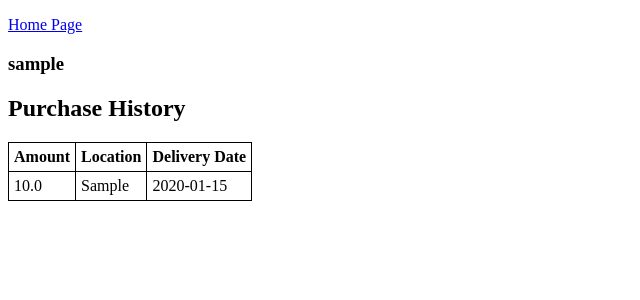
After one commit to DylanL826/COSC-4353-Team-11, a Django app: page /history in a window 1280 px wide. The commit adds this page. Shown: the top 300 px of the page, without its empty margins (0-640 px from the left). Run offline with Django 4.2, Linux system fonts and the light colour scheme; a user stored in the database is signed in; tables that the repository leaves empty hold one stand-in row (values such as "Sample post").

Commit message:
Added history page, displays transactions as a table (amount, locations, del. date).

```diff
--- a/sd_app/models.py
+++ b/sd_app/models.py
@@ -19,8 +19,8 @@ class Transaction(models.Model):
     # User who made the transaction
     user = models.ForeignKey(User, on_delete=models.CASCADE)
 
-    def __str__(self):
-        return "Amount: " + str(self.amount) + " gal. Location: at " + str(self.location) + ". Delivery Date: " + str(self.delivery_date)
+    # def __str__(self):
+    #     return "Amount: " + str(self.amount) + " gal. Location: at " + str(self.location) + ". Delivery Date: " + str(self.delivery_date)
 
 class UserProfile(models.Model):
     user = models.OneToOneField(User, on_delete=models.CASCADE)
--- /dev/null
+++ b/sd_app/templates/sd_app/history.html
@@ -0,0 +1,38 @@
+<!DOCTYPE html>
+{% extends "sd_app/base.html" %}
+
+{% block content %}
+<html lang="en" xmlns="http://www.w3.org/1999/xhtml">
+<head>
+    <meta charset="utf-8" />
+    <title>History</title>
+    <style>
+        table, th, td {
+            border: 1px solid black;
+            border-collapse: collapse;
+        }
+        th, td {
+            padding: 5px;
+        }
+    </style>
+</head>
+<body>
+    <h3>{{ user.username }}</h3>
+    <h2>Purchase History</h2>
+    <table>
+        <tr>
+            <th>Amount</th>
+            <th>Location</th>
+            <th>Delivery Date</th>
+        </tr>
+        {% for purchase in purchases %}
+            <tr>
+                <td>{{ purchase.amount }}</td>
+                <td>{{ purchase.location }}</td>
+                <td>{{ purchase.delivery_date }}</td>
+            </tr>
+        {% endfor %}
+    </table>
+</body>
+</html>
+{% endblock %}
--- a/sd_app/templates/sd_app/home.html
+++ b/sd_app/templates/sd_app/home.html
@@ -9,6 +9,9 @@
         <a href="{% url 'sd_app:buy' %}">Make a purchase</a>
     </br>
     </br>
+        <a href="{% url 'sd_app:history' %}">Quote History</a>
+    </br>
+    </br>
         <a href="{% url 'logout' %}">Logout</a>
     </p>
 {% else %}
--- a/sd_app/templates/sd_app/profile.html
+++ b/sd_app/templates/sd_app/profile.html
@@ -15,11 +15,6 @@
         {{ profile_form.as_p }}
         <button class="btn btn-primary" type="submit">Save</button>
     </form>
-    <br>
-    <h2>Purchase History</h2>
-    {% for purchase in purchases %}
-        <li>{{ purchase }}</li>
-    {% endfor %}
 </body>
 </html>
 {% endblock %}
--- a/sd_app/urls.py
+++ b/sd_app/urls.py
@@ -11,4 +11,5 @@ urlpatterns = [
     path('profile/', views.profilePage, name = 'profile'),
     path('buy/', views.buyPage, name='buy'),
     path("register/", views.registerPage, name="register"),
+    path("history", views.historyPage, name="history"),
     ]
--- a/sd_app/views.py
+++ b/sd_app/views.py
@@ -1,3 +1,4 @@
+from turtle import pu
 from django.shortcuts import render, redirect
 
 
@@ -39,6 +40,15 @@ def profilePage(request):
     purchases = Transaction.objects.filter(user=request.user)
     context = {'profile_form': profile_form, 'purchases': purchases}
     return render(request, 'sd_app/profile.html', context)
+
+@login_required
+def historyPage(request):
+    '''Display transaction history of User'''
+    purchases = Transaction.objects.filter(user=request.user)
+    context = {'purchases': purchases}
+    # print("\n\t\tHistory page rendered\n")
+    # print(context['purchases'][0].location,"\n")
+    return render(request, 'sd_app/history.html', context)
 
 def registerPage(request):
     # '''Prompt user to register, after registering redirect to login page'''
```
